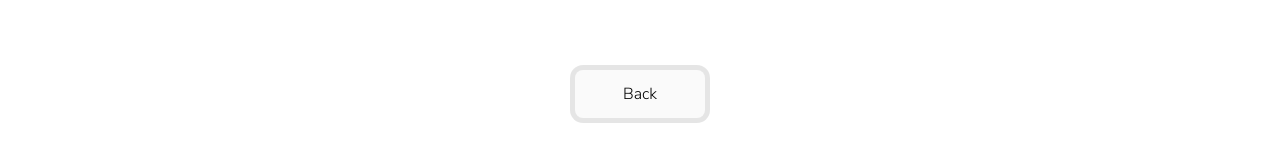
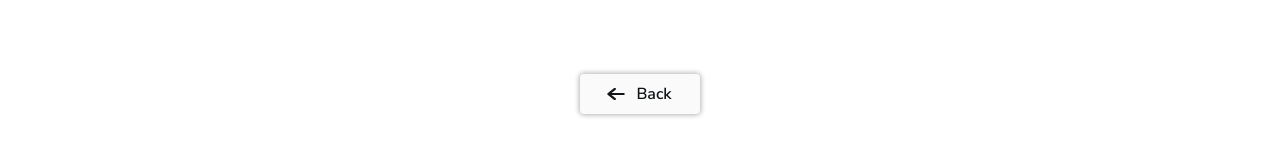
Before and after one commit to Yazeed-Idris/rest-countries-api-with-color-theme-switcher, a React (Vite) app: page / in a window 1280 px wide. Shown: the part 350-512 px from the top of the page. Built offline with nearby package versions, Linux system fonts and the light colour scheme.

Commit message:
- Made button component (not working yet)

```diff
--- a/src/components/BackButton.jsx
+++ b/src/components/BackButton.jsx
@@ -1,3 +1,16 @@
+import {FontAwesomeIcon} from "@fortawesome/react-fontawesome";
+import {faArrowLeft} from "@fortawesome/free-solid-svg-icons";
+
+
 export const BackButton = () => {
-    return <button className='rounded-lg shadow-[0_0_0_5px_rgba(0,0,0,0.1)] flex justify-center px-12 py-3 bg-Very-Light-Gray-bgLight'>Back</button>
+
+    function handleClick() {
+
+    }
+    return <button className='active:translate-y-1 transition-all duration-100 rounded shadow-[0_0_5px_1px_rgba(0,0,0,0.3)] flex justify-center items-center px-7 py-2 font-[600] bg-Very-Light-Gray-bgLight text-Very-Dark-Blue-light-text dark:bg-Dark-Blue-dark dark:text-White'>
+        <FontAwesomeIcon className='object-fill w-4 h-4 scale-x-125 duration-300' icon={faArrowLeft} />
+        <span className='ml-3 duration-300'>
+        Back
+        </span>
+    </button>
 }
```
